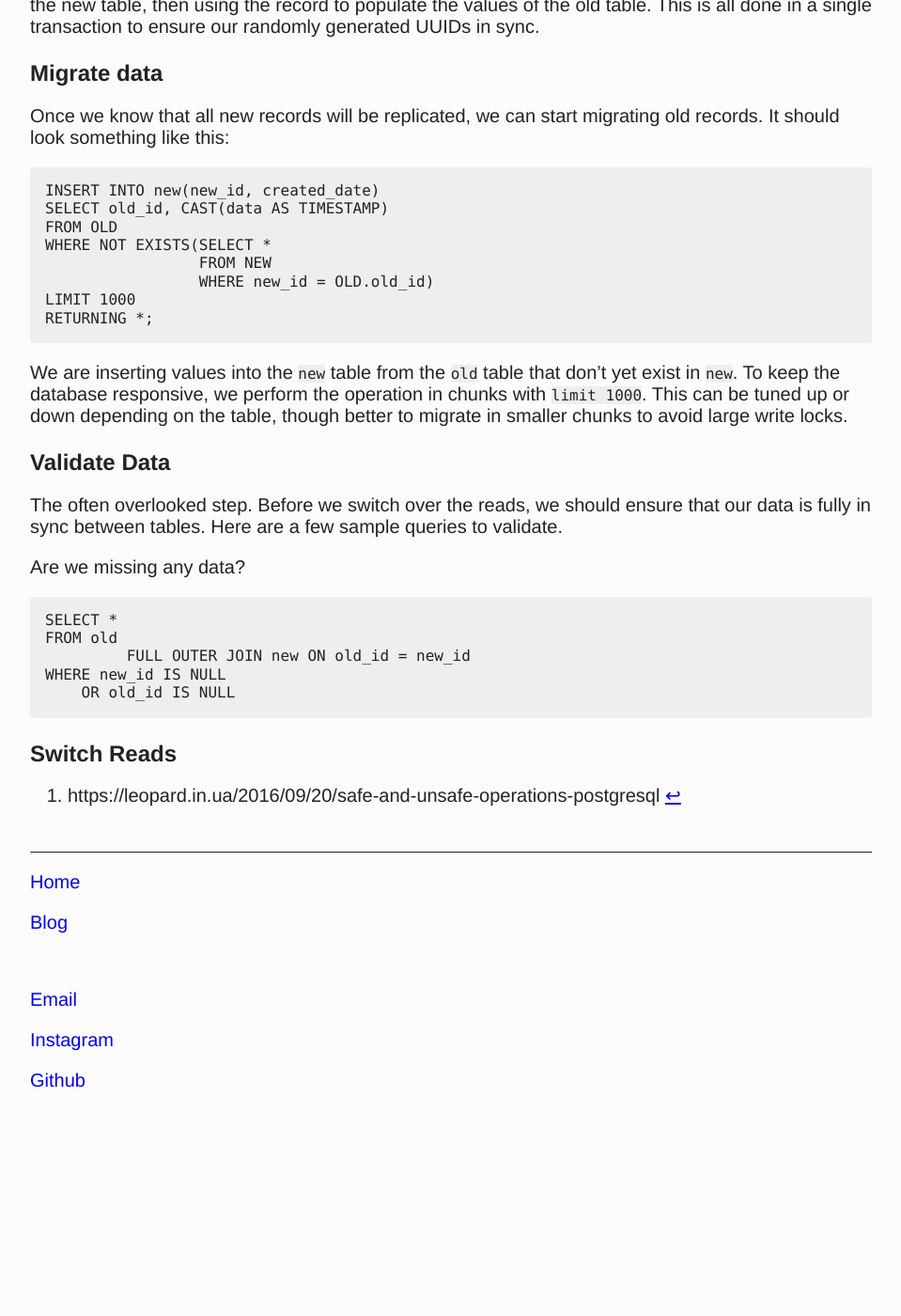
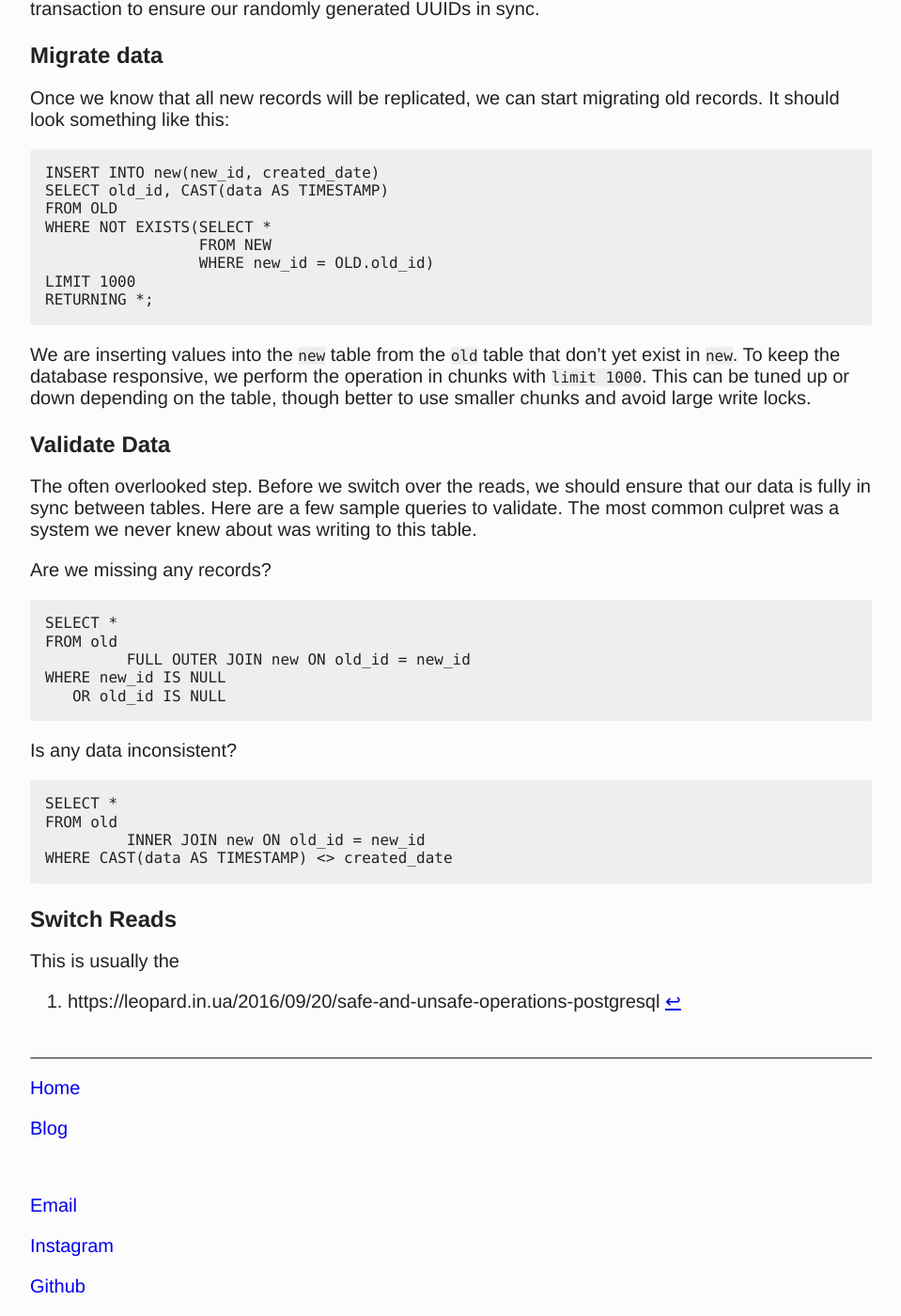
Before and after one commit to Kiran-Rao/kiran-rao.github.io, a Jekyll site: the page built from docs/unpublished/2022-04-13-zero-downtime-migrations.md, in a window 1280 px wide and 1400 px high, scrolled down 2821 px. Shown: the whole window at 94% size, without its empty margins (160-1119 px from the left). Built offline with Jekyll 4.4.1, drawn with Linux system fonts in a browser that asks for light colours; before the commit the page ends 4002 px from its top, so only the background shows below that; some of the changed text lies outside the part shown.

Commit message:
Data Migration

````diff
--- a/docs/unpublished/2022-04-13-zero-downtime-migrations.md
+++ b/docs/unpublished/2022-04-13-zero-downtime-migrations.md
@@ -52,13 +52,12 @@ WHERE old_id = ?;
 
 Some time passes and we notice that data is being used exclusively to record a timestamps.
 In addition, `old` is no longer an accurate name, and that `new` would be a lot better.
-In an ideal world, our schema would look something like this:
+In the future, we want our schema to look like:
 
 ```sql
-
 CREATE EXTENSION IF NOT EXISTS "uuid-ossp";
 
-CREATE TABLE IF NOT EXISTS old (
+CREATE TABLE IF NOT EXISTS new (
     new_id uuid PRIMARY KEY DEFAULT uuid_generate_v4(),
     created_date TIMESTAMP WITH TIME ZONE NOT NULL
 );
@@ -80,7 +79,7 @@ We can further quantify constraints as follows:
 ### Create a new table
 
 ```sql
-CREATE TABLE IF NOT EXISTS old (
+CREATE TABLE IF NOT EXISTS new (
     new_id uuid PRIMARY KEY DEFAULT uuid_generate_v4(),
     created_date TIMESTAMP WITH TIME ZONE NOT NULL
 );
@@ -143,20 +142,31 @@ RETURNING *;
 
 We are inserting values into the `new` table from the `old` table that don't yet exist in `new`.
 To keep the database responsive, we perform the operation in chunks with `limit 1000`.
-This can be tuned up or down depending on the table, though better to migrate in smaller chunks to avoid large write locks.
+This can be tuned up or down depending on the table, though better to use smaller chunks and avoid large write locks.
 
 ### Validate Data
 
-The often overlooked step. Before we switch over the reads, we should ensure that our data is fully in sync between tables. Here are a few sample queries to validate.
+The often overlooked step. Before we switch over the reads, we should ensure that our data is fully in sync between tables. Here are a few sample queries to validate. The most common culpret was a system we never knew about was writing to this table.
 
-Are we missing any data?
+Are we missing any records?
 
 ```sql
 SELECT *
 FROM old
          FULL OUTER JOIN new ON old_id = new_id
 WHERE new_id IS NULL
-    OR old_id IS NULL
+   OR old_id IS NULL
+```
+
+Is any data inconsistent?
+
+```sql
+SELECT *
+FROM old
+         INNER JOIN new ON old_id = new_id
+WHERE CAST(data AS TIMESTAMP) <> created_date
 ```
 
 ### Switch Reads
+
+This is usually the
````
